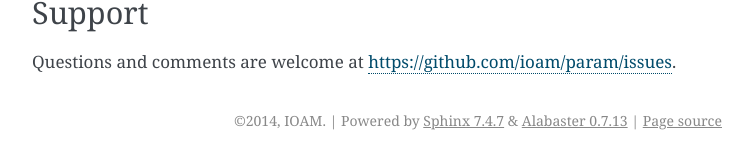
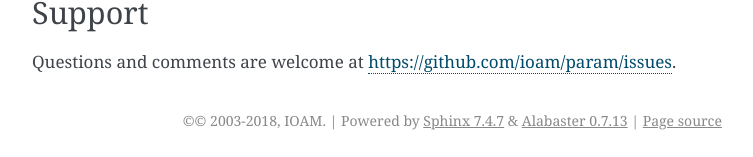
Before and after one commit to holoviz/param, a Sphinx documentation site: the page built from doc/index.rst, in a window 1280 px wide and 900 px high, scrolled down 4365 px. Shown: the part 740-897 px from the top of the window, without its empty margins (388-1141 px from the left). Built offline with Sphinx 7.4.7, drawn with Linux system fonts in a browser that asks for light colours; pages that are not in the unit, such as notebooks, are missing from menus; the version number could not be read and is left out.

Commit message:
Updated copyright date

```diff
--- a/doc/conf.py
+++ b/doc/conf.py
@@ -10,7 +10,7 @@ add_paths(paths)
 
 # General information about the project.
 project = u'Param'
-copyright = u'2014, IOAM'
+copyright = u'\u00a9 2003-2018, IOAM'
 ioam_project = 'param'
 from param import __version__
 
```
